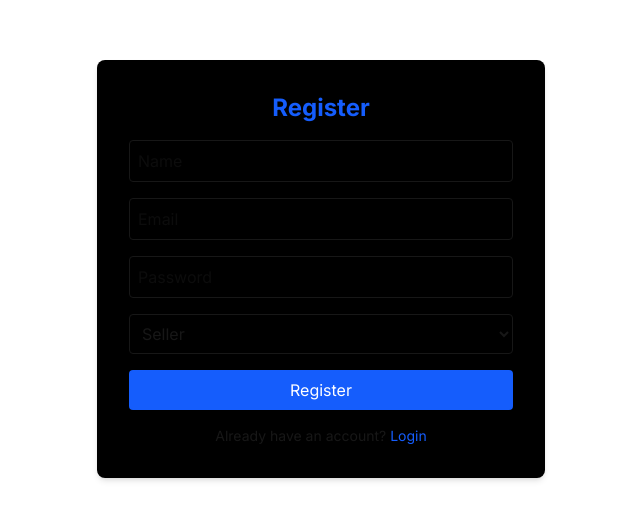
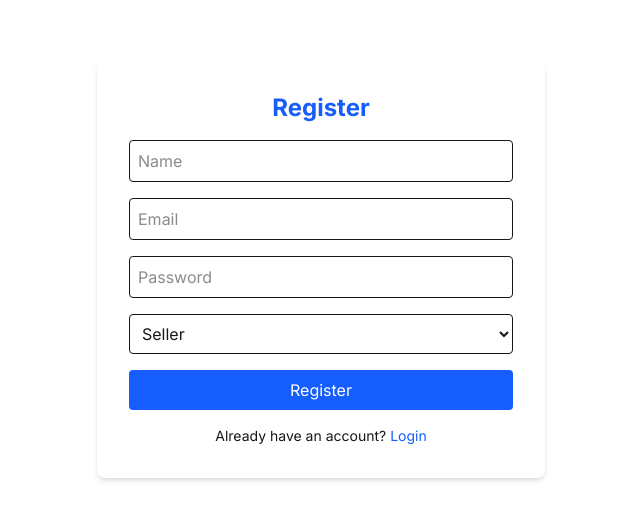
Before and after one commit to SameerGarude/bidding-platform, a Next.js app in the folder frontend/: page /register in a window 1280 px wide. Shown: the part 131-650 px from the top of the page, without its empty margins (319-959 px from the left). Built offline with nearby package versions, Linux system fonts and the light colour scheme.

Commit message:
changed register page bg to white

```diff
--- a/frontend/src/app/register/page.tsx
+++ b/frontend/src/app/register/page.tsx
@@ -57,7 +57,7 @@ export default function RegisterPage() {
     <div className="flex justify-center items-center min-h-screen bg-white-100 p-4">
       <form
         onSubmit={handleSubmit}
-        className="bg-black shadow-md rounded-lg p-8 w-full max-w-md"
+        className="bg-white shadow-md rounded-lg p-8 w-full max-w-md"
       >
         <h2 className="text-2xl font-bold mb-4 text-center text-blue-600">
           Register
@@ -97,7 +97,7 @@ export default function RegisterPage() {
 
         <select
           name="role"
-          className="w-full mb-4 p-2 border rounded bg-black"
+          className="w-full mb-4 p-2 border rounded bg-white"
           value={formData.role}
           onChange={handleChange}
         >
```
